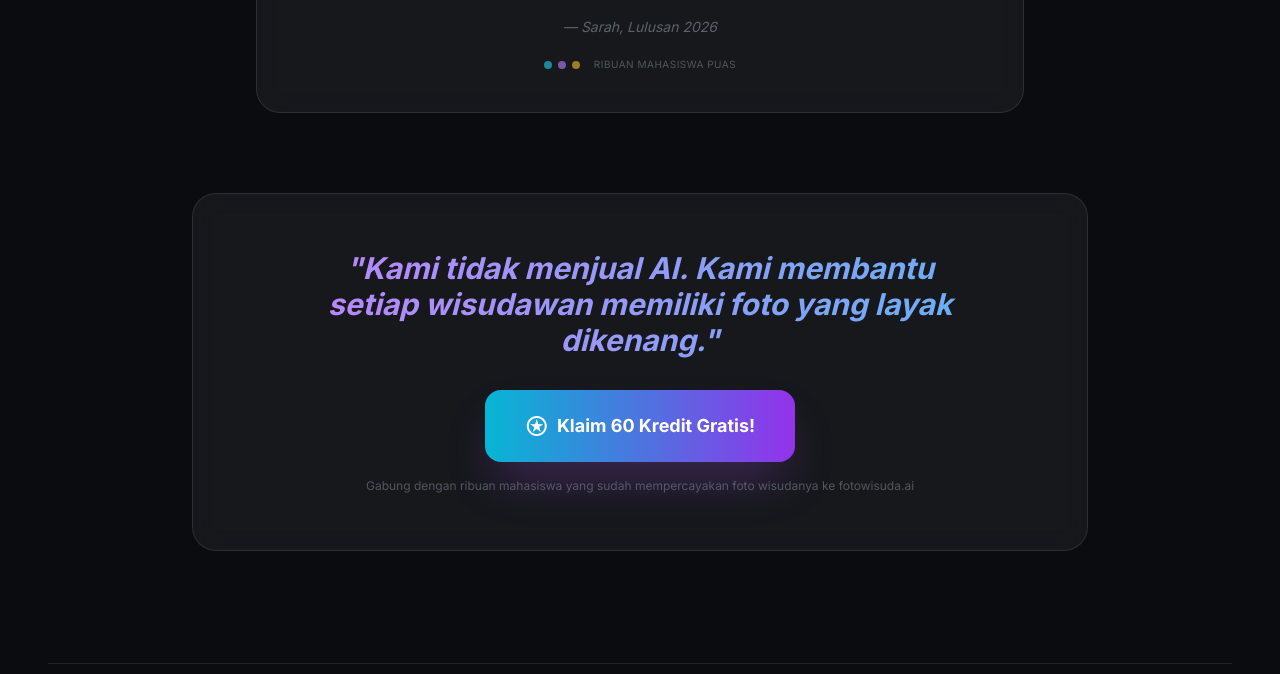
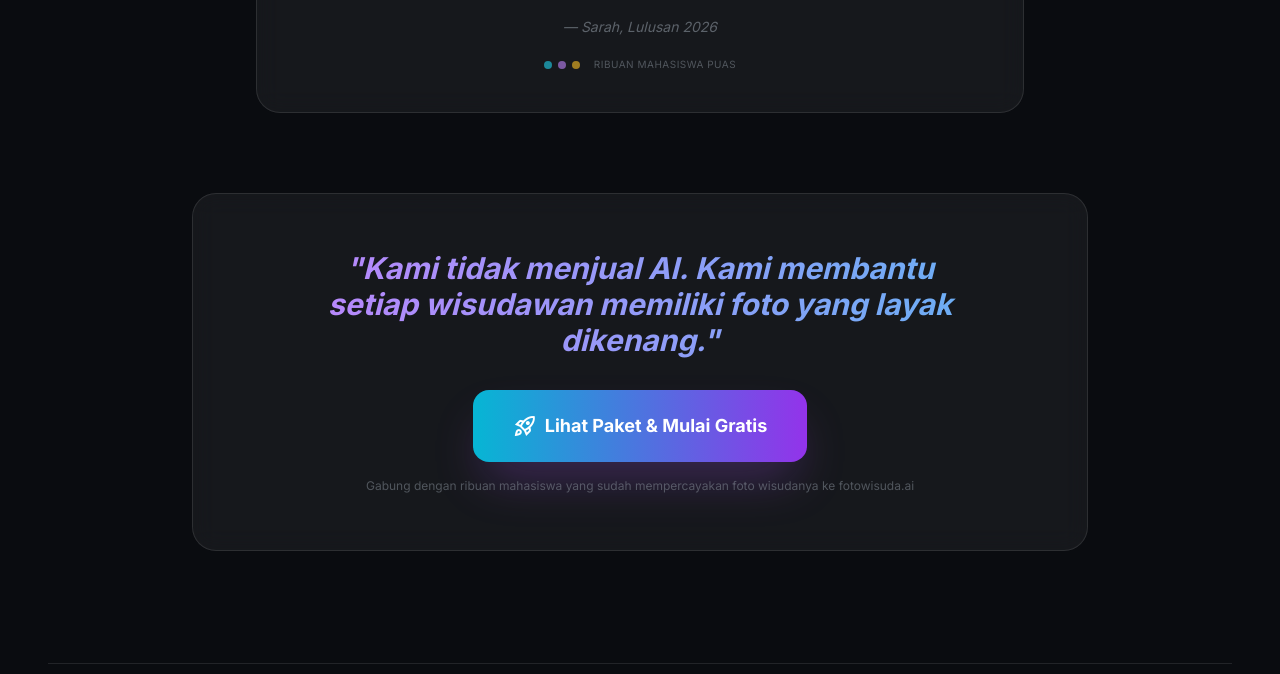
Before and after one commit to adminfotowisuda-commits/dress-swap-app, a website: page code.html in a window 1280 px wide. Shown: the part 2774-3448 px from the top of the page. Drawn offline with nearby package versions, Linux system fonts and the light colour scheme; no server answers.

Commit message:
style: update final CTA button text to 'Lihat Paket & Mulai Gratis'

```diff
--- a/code.html
+++ b/code.html
@@ -571,8 +571,8 @@
                 <div class="mt-8">
                     <a href="/pricing"
                        class="inline-flex items-center gap-2 px-10 py-5 bg-gradient-to-r from-cyan-500 to-purple-600 text-white font-bold text-lg rounded-2xl shadow-2xl shadow-purple-500/30 hover:shadow-purple-500/50 hover:-translate-y-1 transition-all duration-300 no-underline">
-                        <span class="material-symbols-outlined text-2xl" style="font-variation-settings:'FILL':1;">stars</span>
-                        Klaim 60 Kredit Gratis!
+                        <span class="material-symbols-outlined text-2xl" style="font-variation-settings:'FILL':1;">rocket_launch</span>
+                        Lihat Paket & Mulai Gratis
                     </a>
                 </div>
                 <p class="text-text-secondary text-xs mt-4 opacity-50">Gabung dengan ribuan mahasiswa yang sudah mempercayakan foto wisudanya ke fotowisuda.ai</p>
```
